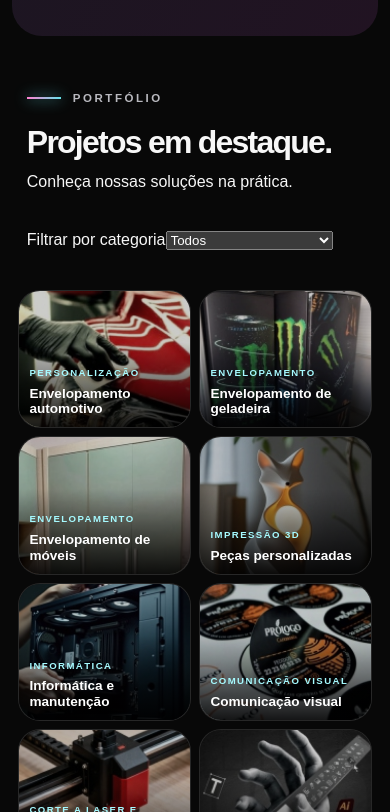
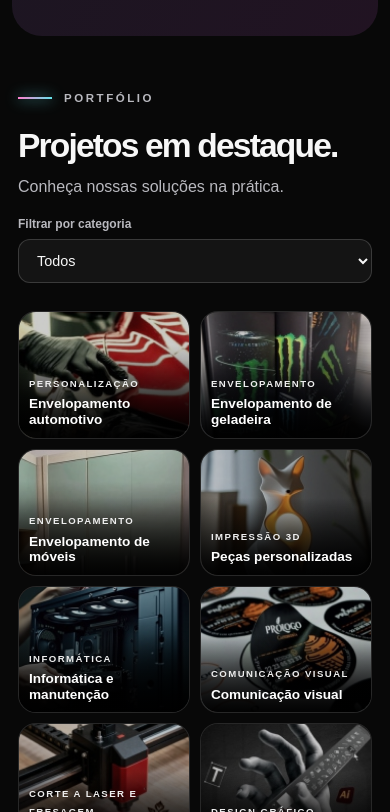
Before and after one commit to defaultpvai-del/furionsite, a React (Vite) app: page / in a window 390 px wide. Shown: the part 4792-5604 px from the top of the page. Built offline with nearby package versions, Linux system fonts and the light colour scheme.

Commit message:
Refina galeria com layout minimalista responsivo

```diff
--- a/src/index.css
+++ b/src/index.css
@@ -857,3 +857,6 @@ footer p:last-child { justify-self: end; }
 .dark-theme{--bg:#080808;--surface:#141414;--text:#f7f7f7;--muted:#b9b9bf;--cyan:#65e5ed;--magenta:#ff80cf;background:#080808}.dark-theme .site-header{background:#090909ed;border-color:#292929}.dark-theme .hero,.dark-theme .cmyk-field{background:#080808}.dark-theme .hero::before{background:linear-gradient(90deg,#080808d9,transparent)}.dark-theme .service-pills article,.dark-theme .service-pills article:hover,.dark-theme .print-grid article,.dark-theme .process-grid article{border-color:#303030}.dark-theme .print-section{background:linear-gradient(120deg,#101c20,#211322)}.dark-theme .button-ghost{background:#171717;border-color:#444}.dark-theme .contact{background:#141414;color:var(--text);border-color:#303030}.dark-theme .contact-heading>p,.dark-theme .contact-kicker,.dark-theme .contact-info small{color:var(--muted)}.dark-theme .contact-info>*{border-color:#353535}.dark-theme .contact-heading{border-color:#353535}.dark-theme .contact-heading h2 em{color:var(--magenta)}.dark-theme .contact-primary{border:1px solid #444}.dark-theme .brand-link,.dark-theme .brand-display{background:#101010}.service-pills article:nth-child(n+4){grid-column:span 2}.icon-5{background:#dcf5e9;color:#18794e}@media(max-width:1000px){.service-pills article:nth-child(n+4){grid-column:auto}}
 
 .print-grid article{padding:0;overflow:hidden;gap:0;transition:transform .25s,box-shadow .25s}.print-grid article:hover{transform:translateY(-6px);box-shadow:0 15px 35px #0003}.print-image{position:relative;aspect-ratio:16/10;overflow:hidden;background:#171b25}.print-image img{width:100%;height:100%;object-fit:cover;display:block;transition:transform .45s}.print-grid article:hover img{transform:scale(1.06)}.print-image span{position:absolute;top:12px;right:12px;background:#10131dcc;color:#fff;font-size:.65rem;padding:5px 9px;border-radius:999px}.print-card-body{padding:24px;display:flex;flex-direction:column;gap:12px;flex:1}.print-card-body p,.print-cta p{color:var(--muted);font-size:.92rem;line-height:1.6;margin:0}.print-card-body .sector-link{margin-top:auto}.print-cta{margin-top:24px;padding:24px;border:1px solid #8884;border-radius:20px;display:flex;align-items:center;justify-content:space-between;gap:20px}.print-cta strong{font-size:1.25rem}.print-cta p{margin-top:6px}.dark-theme .print-cta .button{background:#65e5ed;color:#081519}@media(max-width:680px){.print-cta{align-items:stretch;flex-direction:column}.print-card-body{padding:20px}}
+
+/* Portfólio minimalista */
+.portfolio .portfolio-heading{display:flex;align-items:flex-end;justify-content:space-between;gap:24px;padding:0;margin:0 0 28px}.portfolio-heading h2{font-size:clamp(2.1rem,4vw,4rem);margin:12px 0;line-height:1.05}.portfolio-heading>div>p:not(.eyebrow){color:var(--muted);margin:0;font-size:1rem;line-height:1.5}.portfolio-filter{display:flex;flex-direction:column;gap:8px;min-width:220px}.portfolio-filter label{font-size:.75rem;color:var(--muted);font-weight:600}.portfolio-filter select{font:inherit;font-size:.9rem;color:var(--text);background:var(--surface);border:1px solid #8885;border-radius:12px;padding:12px 36px 12px 14px;cursor:pointer;max-width:100%}.portfolio .project-grid{gap:18px}.portfolio .project-card{aspect-ratio:1.35;border-radius:18px;overflow:hidden}.portfolio .project-overlay{padding:16px;left:0;right:0;bottom:0;background:linear-gradient(transparent,#000d);padding-top:45px}.portfolio .project-overlay h3{font-size:clamp(.85rem,1.4vw,1.2rem);letter-spacing:0;text-transform:none}.portfolio .project-overlay span{font-size:.65rem;color:#eee}.portfolio .project-card img{transition:transform .4s ease}.portfolio .project-card:hover img{transform:scale(1.045)}@media(max-width:680px){.portfolio .portfolio-heading{align-items:stretch;flex-direction:column;gap:18px}.portfolio-filter{min-width:0}.portfolio .project-grid{gap:10px}.portfolio .project-overlay{padding:10px;padding-top:28px}.portfolio .project-overlay span{font-size:.6rem}}
```
